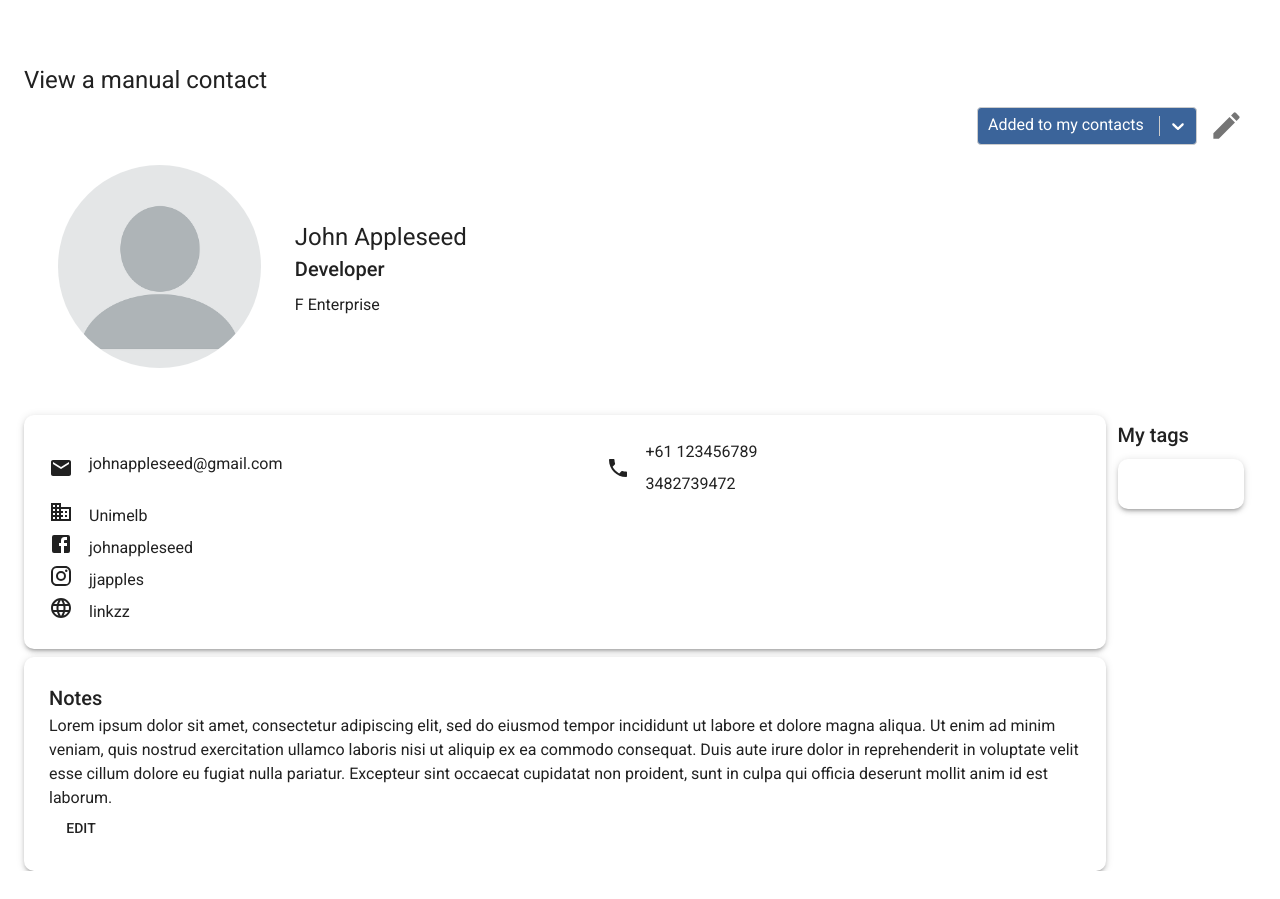
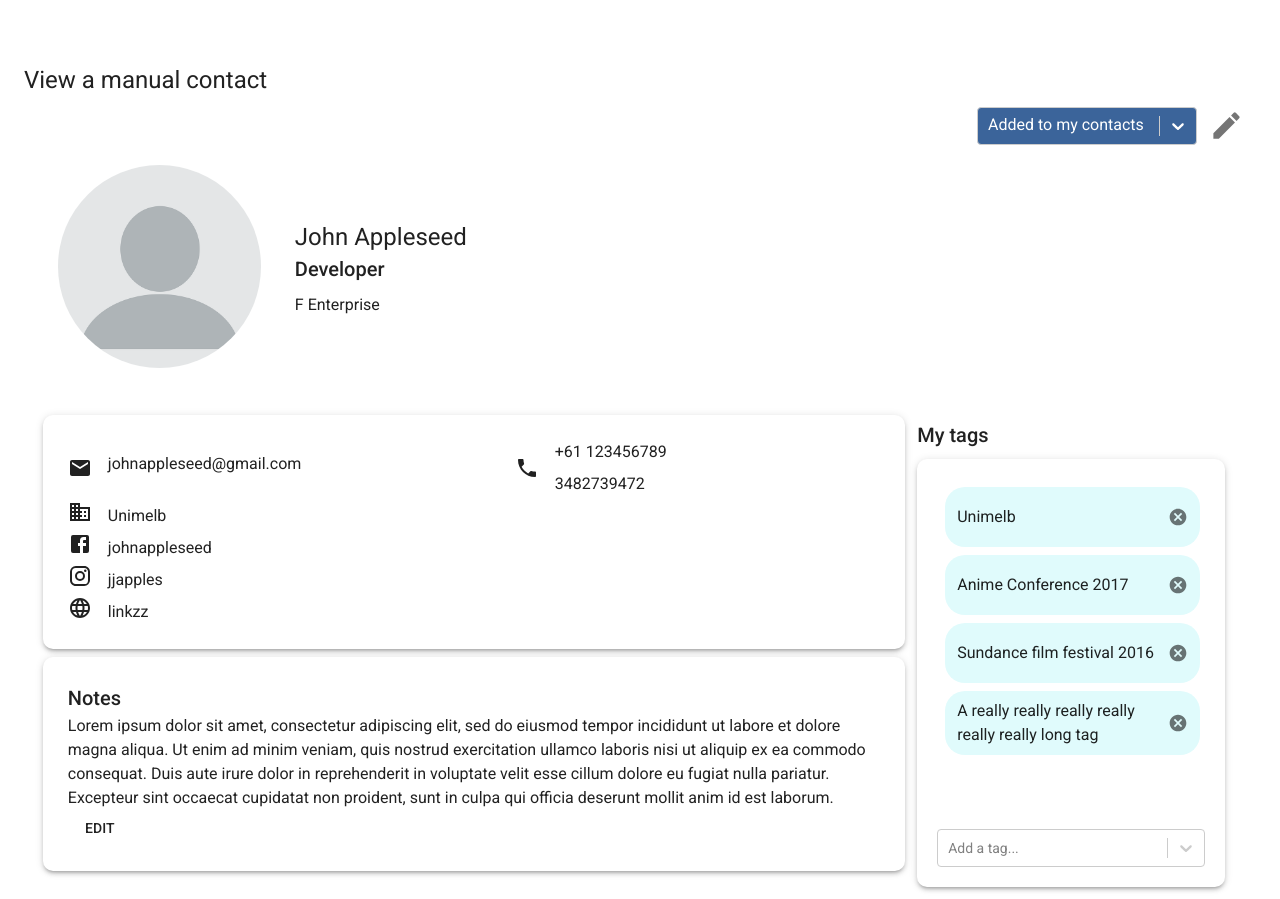
Before and after one commit to bawses/it-project-crm, a Next.js app: page /contacts/view in a window 1280 px wide. Before the commit the page ends 871 px from the top, so only its background shows below. Built offline with nearby package versions, Linux system fonts and the light colour scheme; a web font is replaced by a local one.

Commit message:
Implement frontend tagging functionality

```diff
--- a/pages/contacts/view.tsx
+++ b/pages/contacts/view.tsx
@@ -17,12 +17,14 @@ import {
   Instagram,
   Language,
   Edit,
+  Cancel,
 } from "@material-ui/icons";
 import { COLORS } from "../../src/colors";
 import Image from "next/image";
 import DEFAULT_IMAGE from "../../assets/blank-profile-picture-973460_640.png";
 import { useState, useEffect } from "react";
 import Select, { OptionTypeBase } from "react-select";
+import CreatableSelect from 'react-select/creatable';
 
 const options = [
   {
@@ -150,12 +152,43 @@ const useStyles = makeStyles((theme) => ({
       alignItems: "center",
     },
   },
+  detailsAndNotes: {
+    width: "70%",
+    [theme.breakpoints.down("sm")]: {
+      width: "100%",
+    },
+  },
   myTags: {
     margin: 12,
-    width: "30%",
+    width: "25%",
     [theme.breakpoints.down("sm")]: {
-        width: "100%",
-      },
+      width: "100%",
+    },
+  },
+  tagsSection: {
+    borderRadius: 10,
+    padding: 20,
+    [theme.breakpoints.down("xs")]: {
+      padding: 15,
+    },
+  },
+  tagsList: {
+    height: 350,
+    overflowY: "auto",
+    overflowX: "hidden",
+  },
+  tagStyle: {
+    padding: 8,
+    paddingLeft: 12,
+    paddingRight: 0,
+    borderRadius: 20,
+    backgroundColor: COLORS.primaryBlueLight,
+    margin: 8,
+    width: "95%",
+    display: "flex",
+    flexDirection: "row",
+    justifyContent: "space-between",
+    alignItems: "center",
   },
 }));
 
@@ -209,6 +242,25 @@ const DUMMY_CONTACT = {
   ],
 };
 
+const DUMMY_TAG_OPTIONS = [
+  "Finance",
+  "Business",
+  "Melbourne AI Conference 2019",
+  "Management",
+  "Data Science",
+  "Unimelb",
+  "Anime Conference 2017",
+  "Sundance film festival 2016",
+  "A really really really really really really long tag",
+];
+
+const DUMMY_TAGS = [
+  "Unimelb",
+  "Anime Conference 2017",
+  "Sundance film festival 2016",
+  "A really really really really really really long tag",
+];
+
 const DUMMY_NOTES =
   "Lorem ipsum dolor sit amet, consectetur adipiscing elit, sed do eiusmod tempor incididunt ut labore et dolore magna aliqua. Ut enim ad minim veniam, quis nostrud exercitation ullamco laboris nisi ut aliquip ex ea commodo consequat. Duis aute irure dolor in reprehenderit in voluptate velit esse cillum dolore eu fugiat nulla pariatur. Excepteur sint occaecat cupidatat non proident, sunt in culpa qui officia deserunt mollit anim id est laborum.";
 
@@ -218,6 +270,8 @@ export default function ViewContact() {
   const [isEditingNotes, setIsEditingNotes] = useState(false);
   const [notes, setNotes] = useState("");
   const [editedNotes, setEditedNotes] = useState("");
+  const [tags, setTags] = useState<string[]>([]);
+  const [tagOptions, setTagOptions] = useState<string[]>([]);
 
   useEffect(() => {
     const fetchedContactDetails = DUMMY_CONTACT;
@@ -225,6 +279,10 @@ export default function ViewContact() {
     const fetchedContactNotes = DUMMY_NOTES;
     setNotes(fetchedContactNotes);
     setEditedNotes(fetchedContactNotes);
+    const fetchedTags = DUMMY_TAGS;
+    setTags(fetchedTags);
+    const fetchedTagOptions = DUMMY_TAG_OPTIONS;
+    setTagOptions(fetchedTagOptions);
   }, []);
 
   const toggleEditingMode = () => {
@@ -244,6 +302,32 @@ export default function ViewContact() {
     if (isEditingNotes) {
       toggleEditingMode();
     }
+  };
+
+  /** TODO: update database with new tags once you navigate away from page */
+
+  const deleteTag = (toDelete: string) => {
+    const newTags = tags.filter((value) => value !== toDelete);
+    setTags(newTags);
+  };
+
+  const addTag = (toAdd: string) => {
+    setTags([...tags, toAdd]);
+    if (!tagOptions.includes(toAdd)) {
+      setTagOptions([...tagOptions, toAdd]);
+    }
+  };
+
+  const formatTagOptions = (options: string[]) => {
+    const formattedOptions = options
+      .filter((option) => !tags.includes(option))
+      .map((option) => {
+        return {
+          value: option,
+          label: option,
+        };
+      });
+    return formattedOptions;
   };
 
   const fieldCreator = (
@@ -266,6 +350,21 @@ export default function ViewContact() {
           {fieldValue}
         </Typography>
       </div>
+    );
+  };
+
+  const tagCreator = (value: string, index: number) => {
+    return (
+      <Container key={index.toString()} className={classes.tagStyle}>
+        <Typography component="p">{value}</Typography>
+        <IconButton
+          onClick={() => {
+            deleteTag(value);
+          }}
+        >
+          <Cancel style={{ fontSize: 20 }} />
+        </IconButton>
+      </Container>
     );
   };
 
@@ -317,7 +416,7 @@ export default function ViewContact() {
         </div>
       </div>
       <div className={classes.responsiveSections}>
-        <div>
+        <div className={classes.detailsAndNotes}>
           <Paper
             elevation={3}
             className={`${classes.otherDetails} ${classes.topSpacing}`}
@@ -393,19 +492,24 @@ export default function ViewContact() {
           </Typography>
           <Paper
             elevation={3}
-            className={`${classes.otherDetails} ${classes.topSpacing}`}
+            className={`${classes.tagsSection} ${classes.topSpacing}`}
           >
-              {/* <CreatableSelect
-               className={classes.addTagsDropdown}
-               styles={addTagsStyles}
-               instanceId="addTags"
-               options={addFieldOptions}
-               value={null}
-               onChange={handleAddedField}
-               isSearchable={true}
-               placeholder={"Add field..."}
-               isClearable={true}
-              /> */}
+            <div className={classes.tagsList}>
+              {tags.map((value, index) => tagCreator(value, index))}
+            </div>
+            <CreatableSelect
+              instanceId="addTags"
+              options={formatTagOptions(tagOptions)}
+              value={null}
+              onChange={(chosen) => {
+                if (chosen) {
+                  addTag(chosen.value);
+                }
+              }}
+              isSearchable={true}
+              placeholder={"Add a tag..."}
+              isClearable={true}
+            />
           </Paper>
         </div>
       </div>
```
